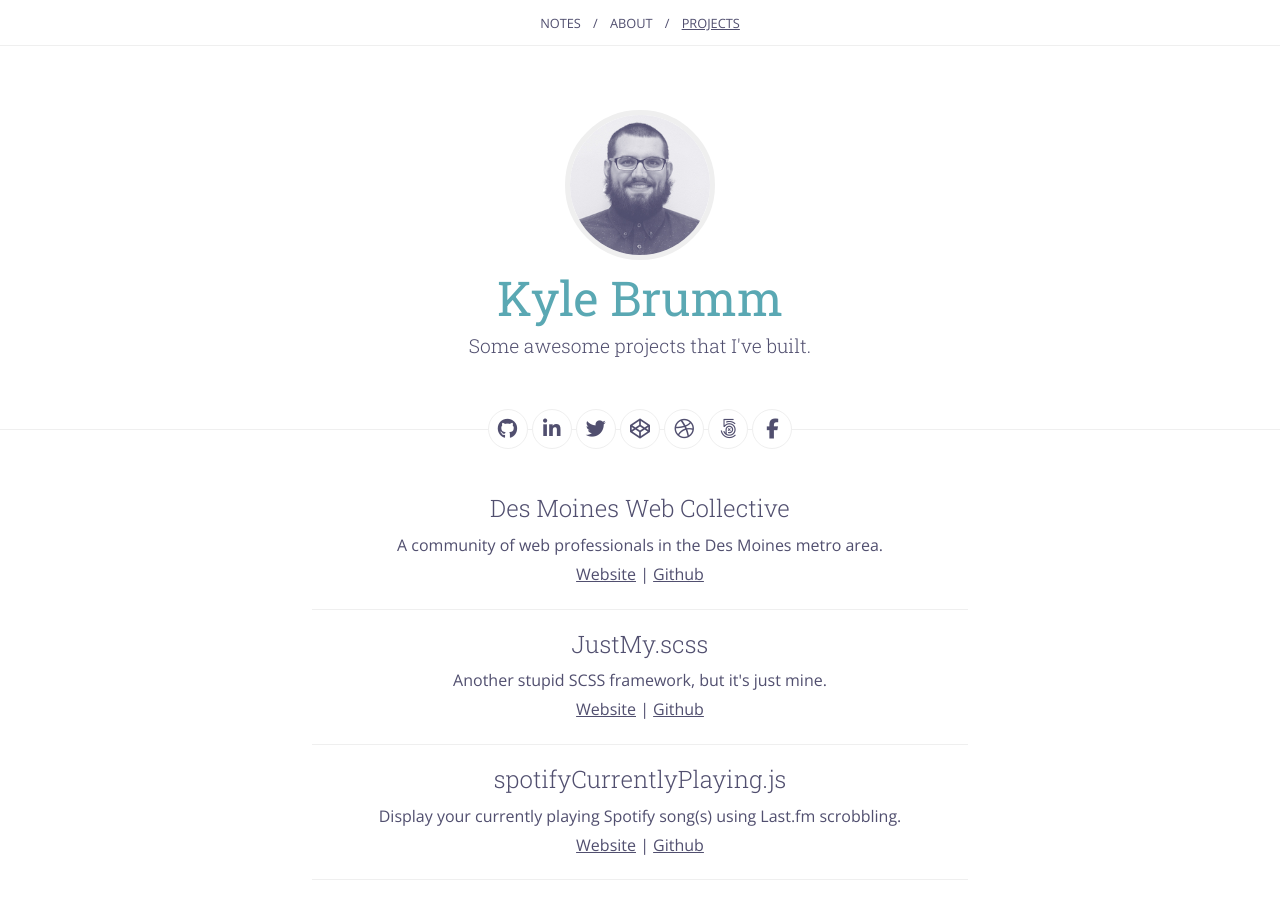
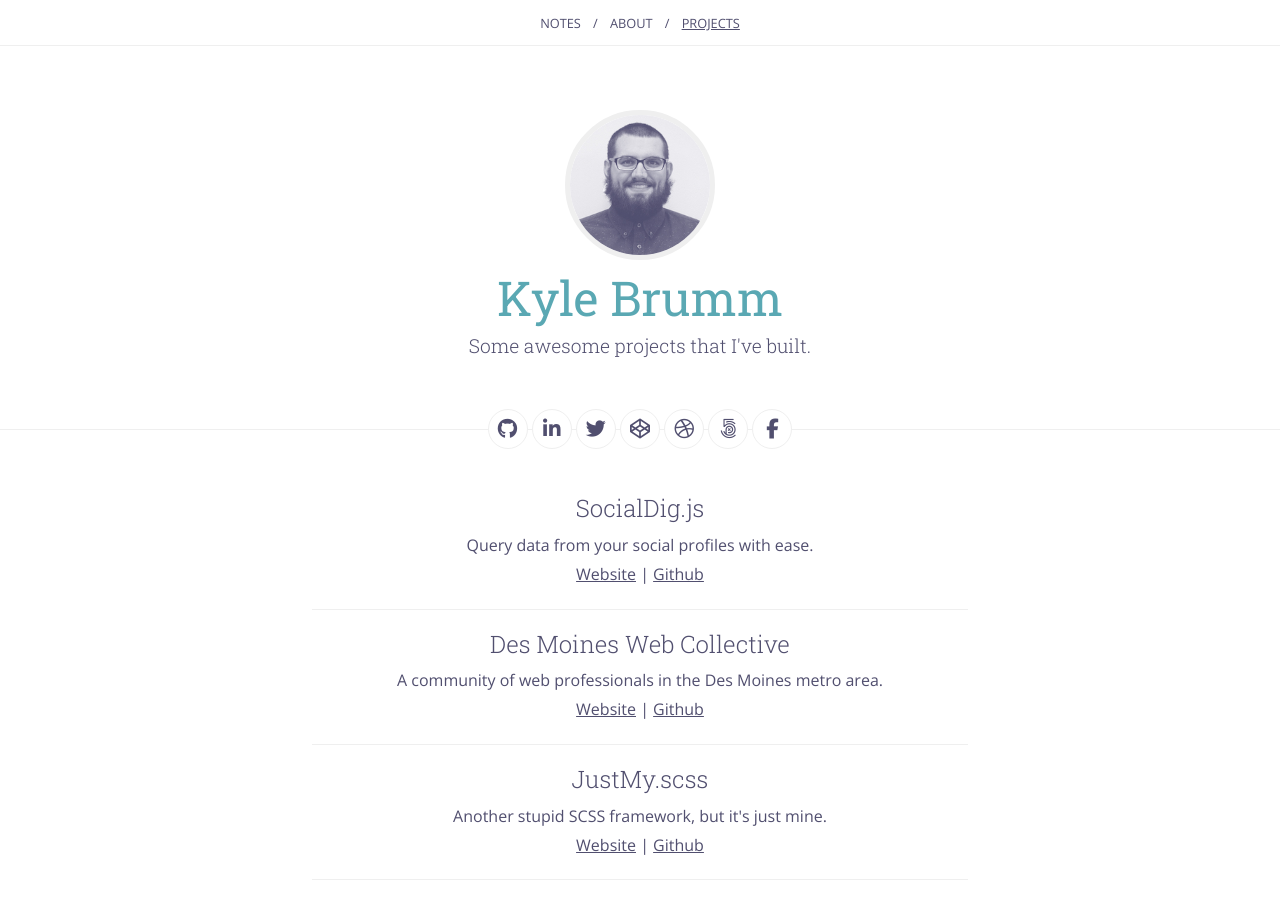
Before and after one commit to kjbrum/kjbrum.github.io, a Jekyll site: the page built from projects.html, in a window 1280 px wide and 900 px high. Built offline with Jekyll 4.4.1, drawn with Linux system fonts in a browser that asks for light colours; nearby versions of some CDN libraries.

Commit message:
Add socialdig.js project

```diff
--- a/_data/projects.yml
+++ b/_data/projects.yml
@@ -1,3 +1,12 @@
+- name: "SocialDig.js"
+  description: "Query data from your social profiles with ease."
+  links:
+    - text: "Website"
+      url: http://kylebrumm.com/SocialDig.js
+
+    - text: "Github"
+      url: https://github.com/kjbrum/SocialDig.js
+
 - name: "Des Moines Web Collective"
   description: "A community of web professionals in the Des Moines metro area."
   links:
```
